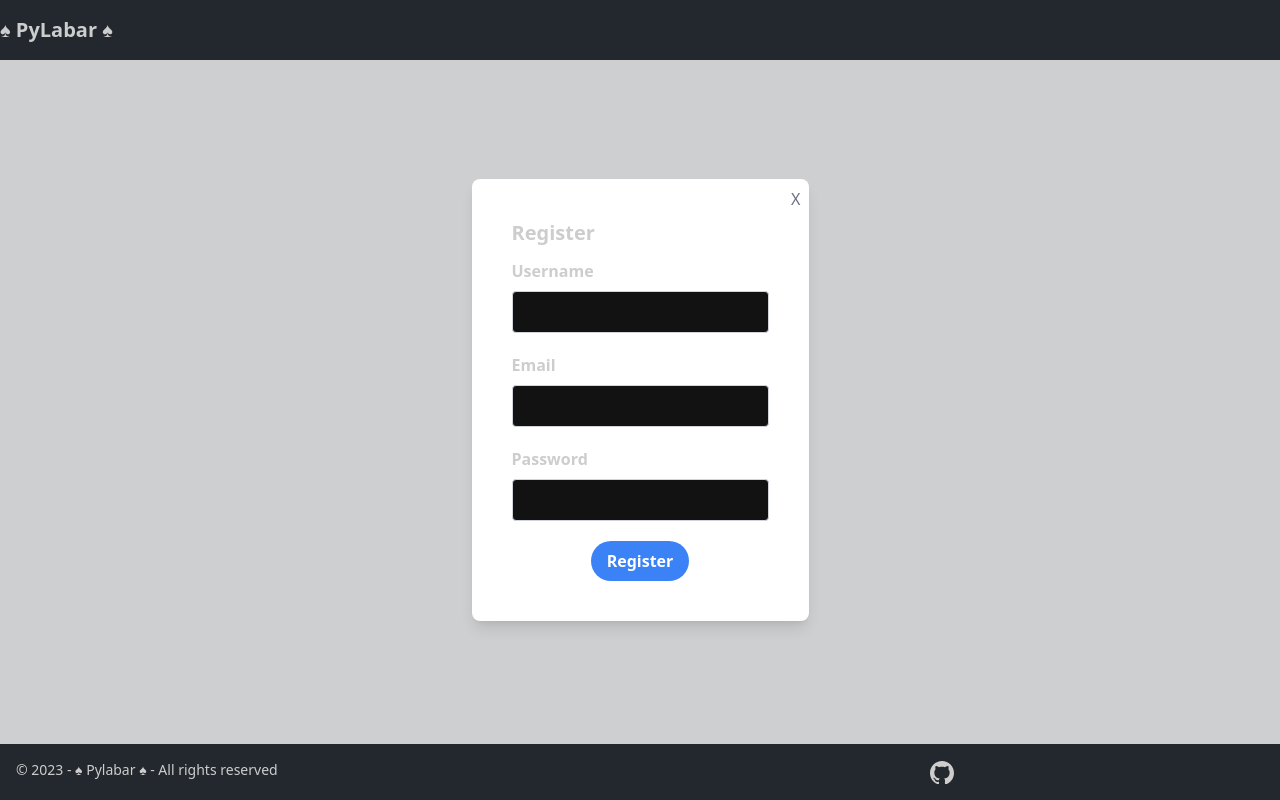
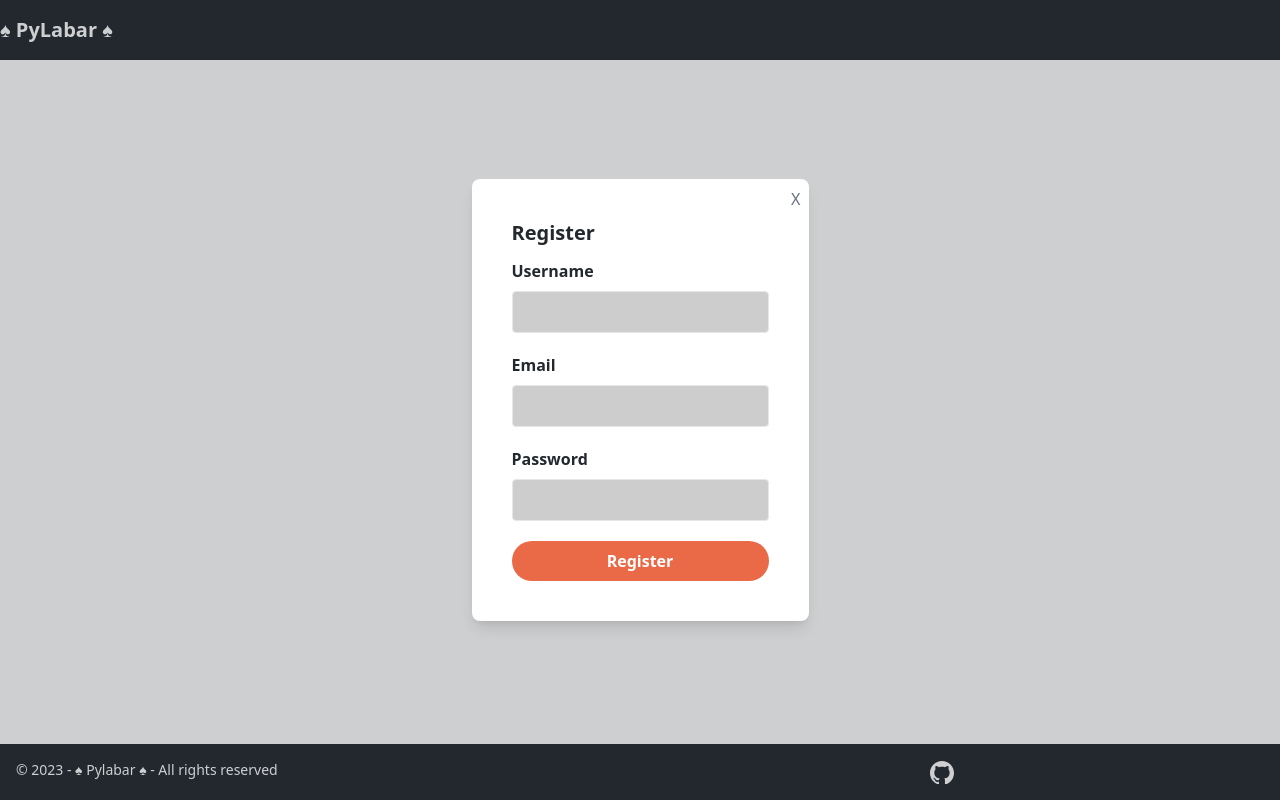
Before and after one commit to ThePhrontistery/py-labar, a Python web app: template templates/register.html in a window 1280 px wide. Run offline with Jinja, Linux system fonts and the light colour scheme; the template is opened without the code that fills it, so the values that code supplies are empty; some libraries are stand-ins or nearby versions.

Commit message:
Color fix

```diff
--- a/templates/base.html
+++ b/templates/base.html
@@ -101,8 +101,8 @@
   </style>
 </head>
 
-<body class="bg-neutral-content">
-<header class="bg-neutral  py-4">
+<body class="bg-neutral-content text-neutral">
+<header class="bg-neutral text-neutral-content py-4">
     <div class="container mx-auto flex justify-between">
         <h1 class="text-xl font-bold pylabartitle">♠ PyLabar ♠</h1>
         <nav class="flex items-center gap-4">
@@ -132,7 +132,7 @@
       </div>
   </div>
 </main>
-<footer class="footer p-10 bg-glass p-4 shadow-lg bg-neutral">
+<footer class="footer p-10 bg-glass p-4 shadow-lg bg-neutral text-neutral-content">
   <div class="flex-1">
     <p class="text-center">&copy; 2023 - ♠ Pylabar ♠ - All rights reserved</p>
   </div>
--- a/templates/register.html
+++ b/templates/register.html
@@ -14,18 +14,19 @@
 
     <div class="mb-5">
       <label for="username" class="block font-bold mb-2">Username</label>
-      <input type="text" id="username" name="username" class="w-full px-3 py-2 border border-gray-300 rounded" required>
+      <input type="text" id="username" name="username" class="w-full px-3 py-2 border bg-base-content rounded" required>
     </div>
     <div class="mb-5">
       <label for="email" class="block font-bold mb-2">Email</label>
-      <input type="email" id="email" name="email" class="w-full px-3 py-2 border border-gray-300 rounded" required>
+      <input type="email" id="email" name="email" class="w-full px-3 py-2 border bg-base-content rounded" required>
     </div>
+
     <div class="mb-5">
       <label for="password" class="block font-bold mb-2">Password</label>
-      <input type="password" id="password" name="password" class="w-full px-3 py-2 border border-gray-300 rounded" required>
+      <input type="password" id="password" name="password" class="w-full px-3 py-2 border bg-base-content rounded" required>
     </div>
-    <div class="text-center">
-      <button type="submit" class="bg-blue-500 hover:bg-blue-700 text-white font-bold py-2 px-4 rounded-full">Register</button>
+    <div class="text-center hover:bg-secondary bg-accent rounded-full py-2 px-4">
+      <button type="submit" class=" text-white font-bold">Register</button>
     </div>
   </form>
 </div>
```
